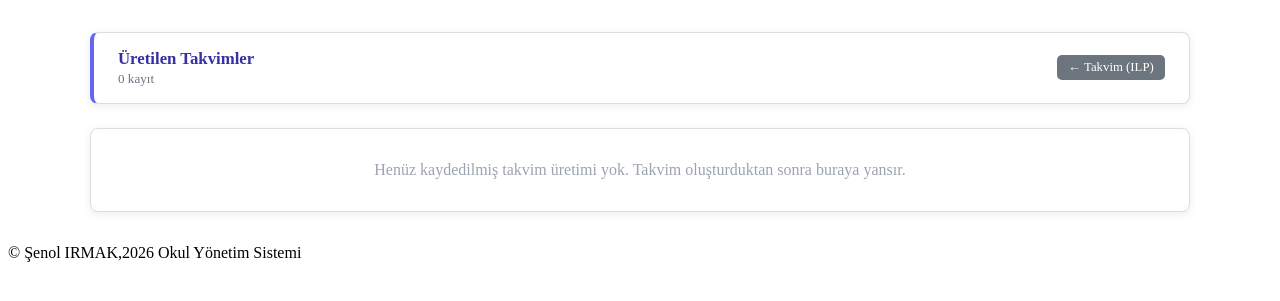
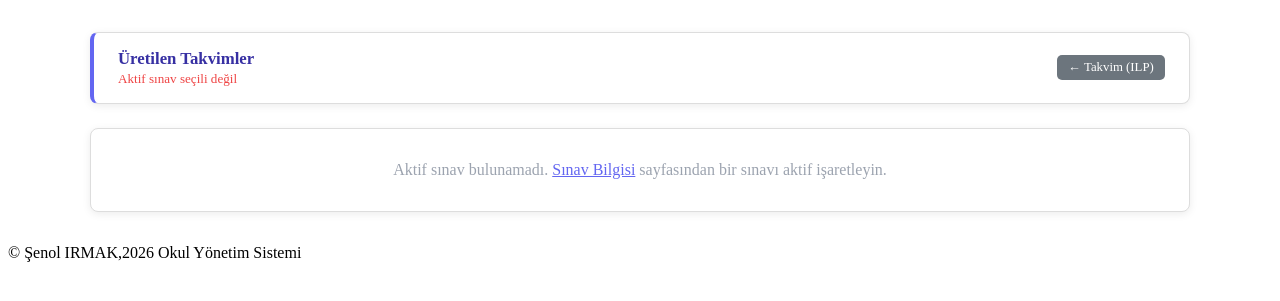
Before and after one commit to senolirmak/OkulYonetimMdry, a Django app: template sinav/templates/sinav/takvim_gecmisi.html in a window 1280 px wide. Shown: the part 103-404 px from the top of the page. Run offline with Django 5.2, Linux system fonts and the light colour scheme; the template is opened without the code that fills it, so the values that code supplies are empty.

Commit message:
fix: takvim geçmişi yalnızca aktif sınavı listeler
kayitlar sorgusu sinav=aktif filtresi ile sınırlandırıldı; aktif sınav
yoksa veya kayıt yoksa bilgilendirici mesaj gösteriliyor.

Co-Authored-By: Claude Sonnet 4.6 <noreply@anthropic.com>

```diff
--- a/sinav/templates/sinav/takvim_gecmisi.html
+++ b/sinav/templates/sinav/takvim_gecmisi.html
@@ -7,7 +7,13 @@
      display:flex; justify-content:space-between; align-items:center; flex-wrap:wrap; gap:.75rem;">
   <div>
     <h2 style="margin:0; color:#3730a3;">Üretilen Takvimler</h2>
-    <span style="font-size:.82rem; color:#6b7280;">{{ kayitlar|length }} kayıt</span>
+    {% if aktif_sinav %}
+    <span style="font-size:.82rem; color:#6b7280;">
+      {{ aktif_sinav }} &mdash; {{ kayitlar|length }} kayıt
+    </span>
+    {% else %}
+    <span style="font-size:.82rem; color:#ef4444;">Aktif sınav seçili değil</span>
+    {% endif %}
   </div>
   <div style="display:flex; gap:.5rem; align-items:center;">
     <a href="{% url 'sinav:takvim_sayfasi' %}" class="btn btn-secondary btn-sm">← Takvim (ILP)</a>
@@ -19,9 +25,14 @@
   </div>
 </div>
 
-{% if not kayitlar %}
+{% if not aktif_sinav %}
 <div class="card" style="text-align:center; color:#9ca3af; padding:2rem;">
-  Henüz kaydedilmiş takvim üretimi yok. Takvim oluşturduktan sonra buraya yansır.
+  Aktif sınav bulunamadı.
+  <a href="{% url 'sinav:sinav_bilgisi_listesi' %}" style="color:#6366f1;">Sınav Bilgisi</a> sayfasından bir sınavı aktif işaretleyin.
+</div>
+{% elif not kayitlar %}
+<div class="card" style="text-align:center; color:#9ca3af; padding:2rem;">
+  Bu sınav için henüz kaydedilmiş takvim üretimi yok. Takvim oluşturduktan sonra buraya yansır.
 </div>
 {% endif %}
 
--- a/sinav/views.py
+++ b/sinav/views.py
@@ -897,22 +897,24 @@ def parametre_kaydet(request):
 # ---------------------------------------------------------------
 @login_required
 def takvim_gecmisi(request):
-    """Üretilen takvimlerin listesi: hangi sınav, ne zaman, algoritma çıktısı."""
+    """Üretilen takvimlerin listesi: aktif sınava ait üretimler."""
     from sinav.models import TakvimUretim
     from django.db.models import Count
     aktif = _aktif_sinav()
     kayitlar = (
         TakvimUretim.objects
+        .filter(sinav=aktif)
         .select_related("sinav")
         .annotate(sinav_takvim_sayisi=Count("takvimler_uretim"))
         .order_by("-uretim_tarihi")
-    )
+    ) if aktif else TakvimUretim.objects.none()
     aktif_uretim = (
         TakvimUretim.objects.filter(sinav=aktif, aktif=True).first()
         if aktif else None
     )
     return render(request, "sinav/takvim_gecmisi.html", {
         "kayitlar": kayitlar,
+        "aktif_sinav": aktif,
         "aktif_uretim": aktif_uretim,
     })
 
```
